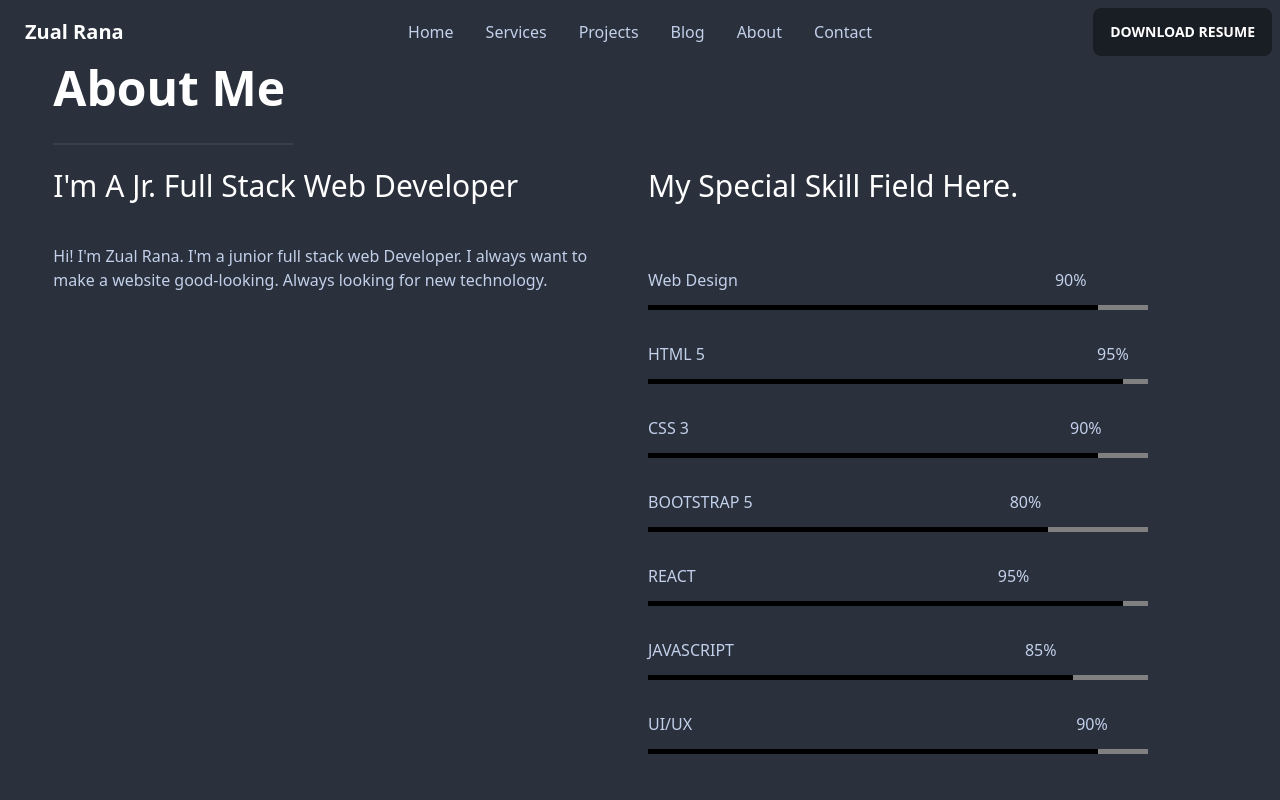
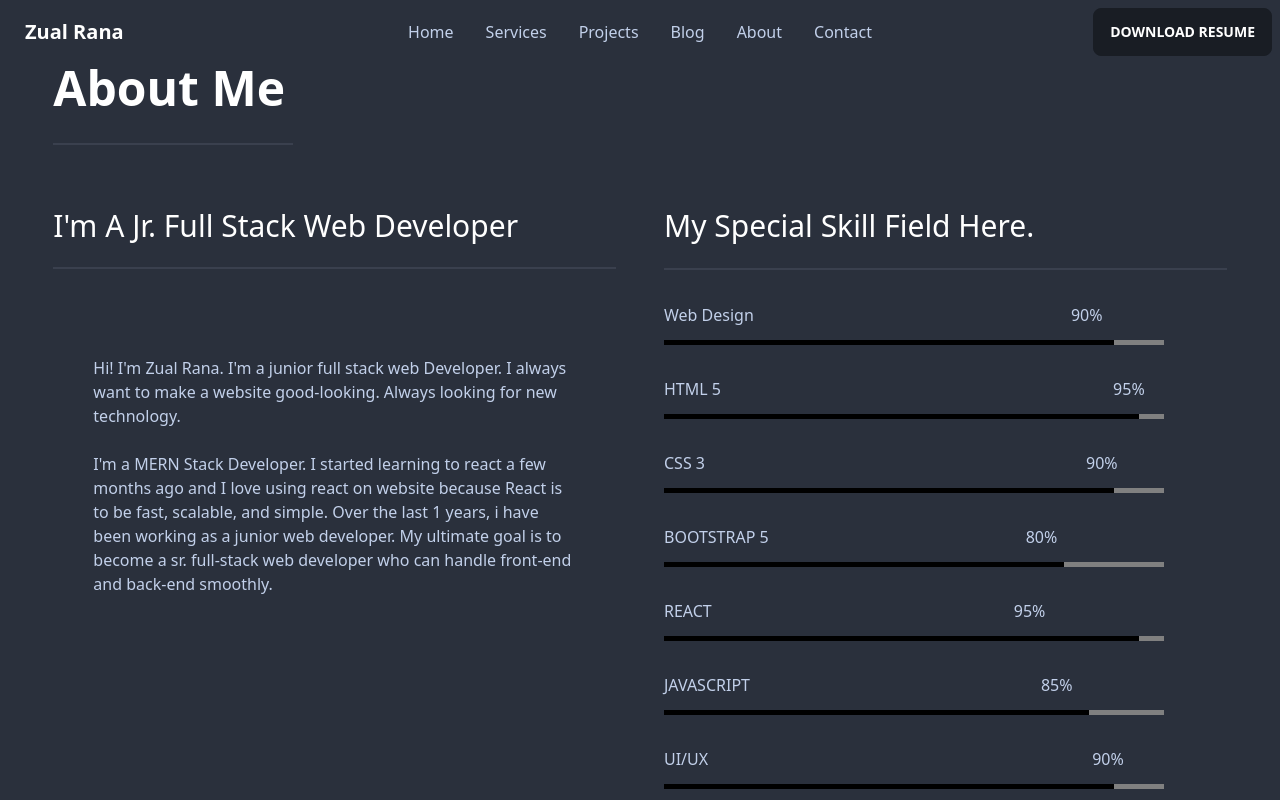
Before and after one commit to Dev-Zual/zual-rana-portfollio, a React (Create React App) app: page /about in a window 1280 px wide. Shown: the top 800 px of the page. Built offline with nearby package versions, Linux system fonts and the light colour scheme.

Commit message:
customize about me

```diff
--- a/src/pages/Home/About.js
+++ b/src/pages/Home/About.js
@@ -8,16 +8,25 @@ const About = () => {
       <h1 className="lg:text-5xl sm:text-3xl text-3xl font-bold mb-16 text-white">
         About Me
       </h1>
-      <div class="divider w-60 mt-[-40px]"></div>
-      <div className="grid grid-cols-1 lg:grid-cols-2 md:grid-cols-2 gap-4">
+      <div className="divider w-60 mt-[-40px]"></div>
+      <div className="grid grid-cols-1 lg:grid-cols-2 md:grid-cols-2 gap-12 mt-14">
         <div>
           <h1 className="text-3xl text-bold text-white ">
             I'm A Jr. Full Stack Web Developer
           </h1>
-          <p className="mt-10">
+          <div className="divider "></div>
+          <p className="mt-10 p-10">
             Hi! I'm Zual Rana. I'm a junior full stack web Developer. I always
             want to make a website good-looking. Always looking for new
             technology.
+            <br />
+            <br />
+            I'm a MERN Stack Developer. I started learning to react a few months
+            ago and I love using react on website because React is to be fast,
+            scalable, and simple. Over the last 1 years, i have been working as
+            a junior web developer. My ultimate goal is to become a sr.
+            full-stack web developer who can handle front-end and back-end
+            smoothly.
           </p>
         </div>
         <div>
--- a/src/pages/Home/ChoseMe.js
+++ b/src/pages/Home/ChoseMe.js
@@ -7,6 +7,7 @@ const ChoseMe = () => {
       <h1 className="lg:text-7xl text-3xl font-bold mb-16 text-white">
         WHY CHOOSE ME
       </h1>
+
       <div className=" mt-10 mb-16">
         <ChoseCard />
       </div>
--- a/src/pages/Home/Skill.js
+++ b/src/pages/Home/Skill.js
@@ -6,7 +6,8 @@ const Skill = () => {
       <h1 className="lg:text-3xl sm:text-3xl text-3xl mb-16 text-white">
         My Special Skill Field Here.
       </h1>
-      <div class="expart-area-right half-width">
+      <div className="divider mt-[-47px]"></div>
+      <div className="expart-area-right half-width">
         <h3>
           Web Design <span id="web">90%</span>
         </h3>
```
